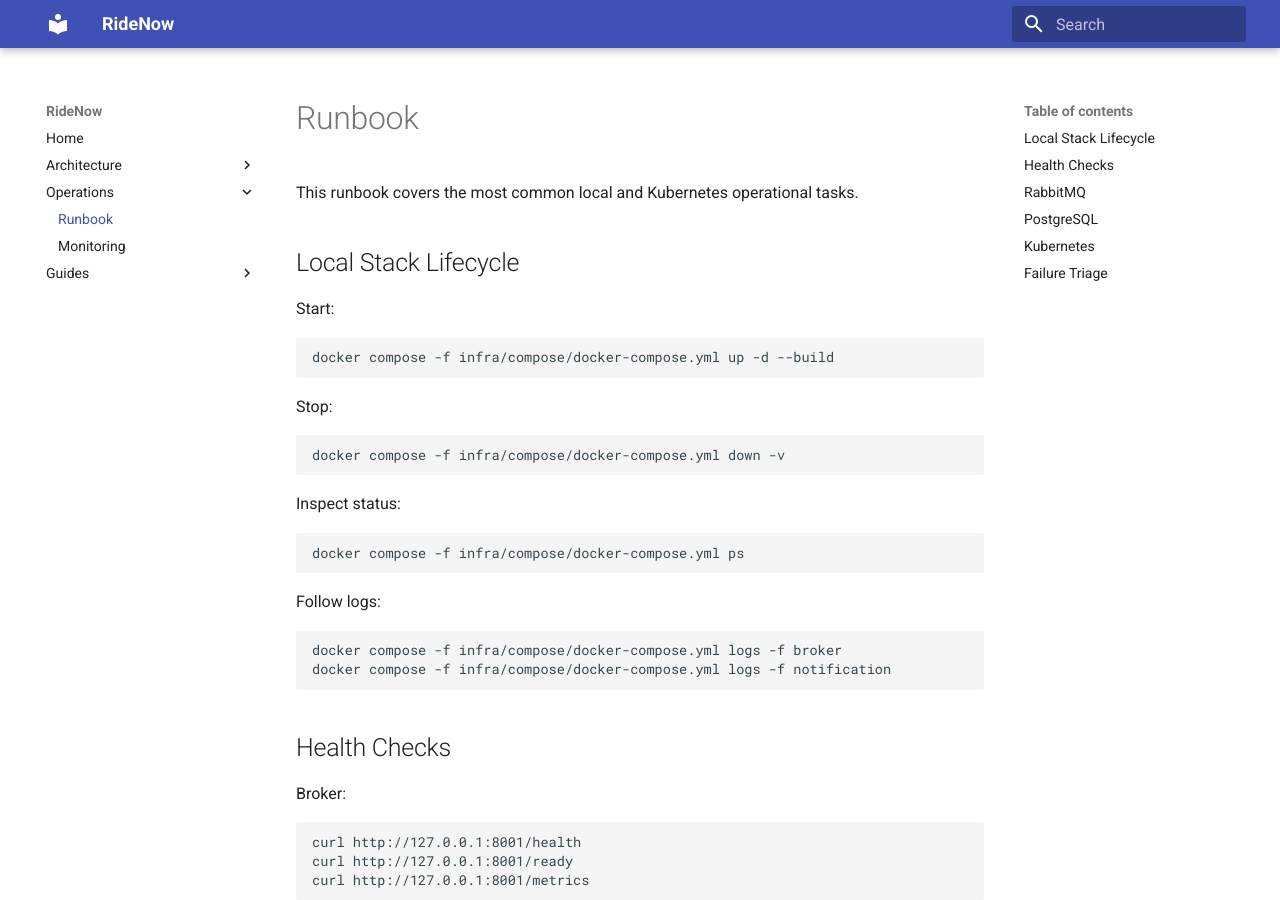
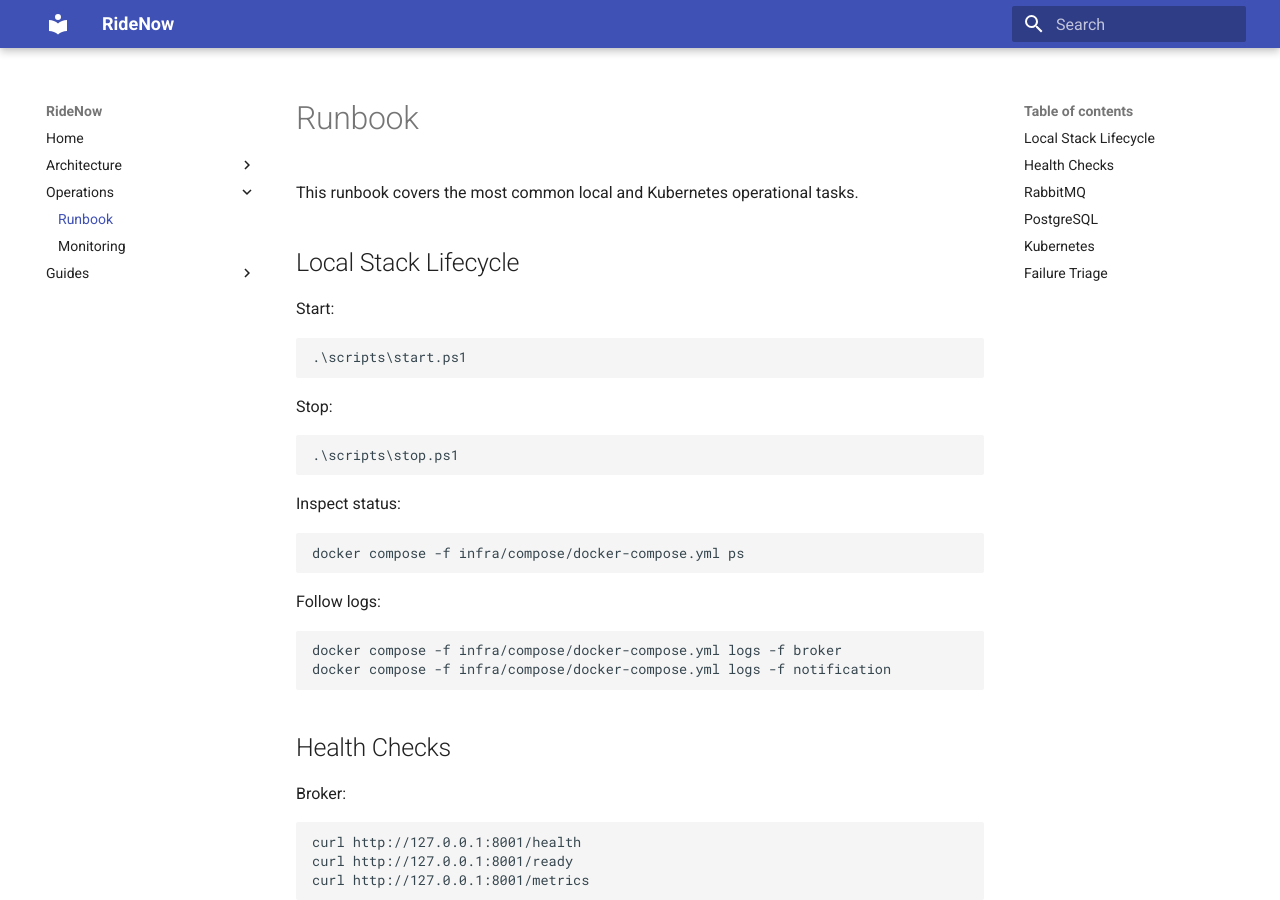
Before and after one commit to welsol21/RideNow, an MkDocs documentation site: the page built from docs/operations/runbook.md, in a window 1280 px wide and 900 px high. Built offline with MkDocs 1.6.1 and Material for MkDocs 9.7.7, drawn with Linux system fonts in a browser that asks for light colours.

Commit message:
phase-10/task-10.2: add one-command demo start and stop scripts

````diff
--- a/docs/operations/runbook.md
+++ b/docs/operations/runbook.md
@@ -8,13 +8,13 @@ tasks.
 Start:
 
 ```powershell
-docker compose -f infra/compose/docker-compose.yml up -d --build
+.\scripts\start.ps1
 ```
 
 Stop:
 
 ```powershell
-docker compose -f infra/compose/docker-compose.yml down -v
+.\scripts\stop.ps1
 ```
 
 Inspect status:
````
Also changed, not shown: README.md (+2 -2 lines), docs/architecture/runtime_and_deployment.md (+2 -2 lines), docs/guides/running_locally.md (+2 -2 lines), 2 other files.
